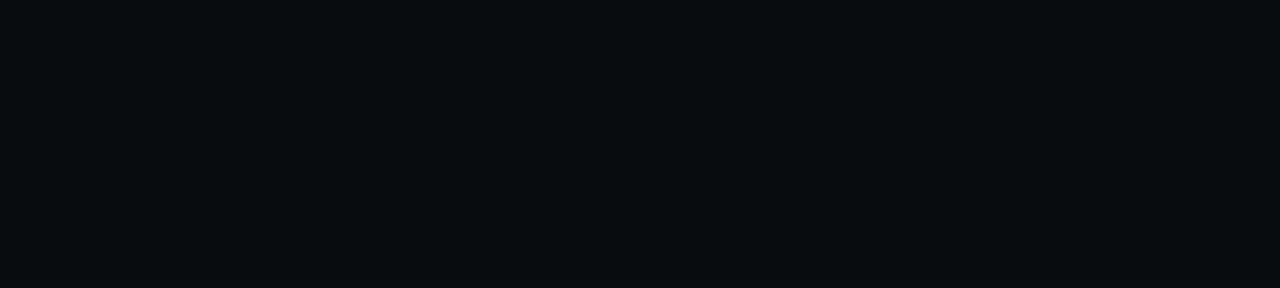
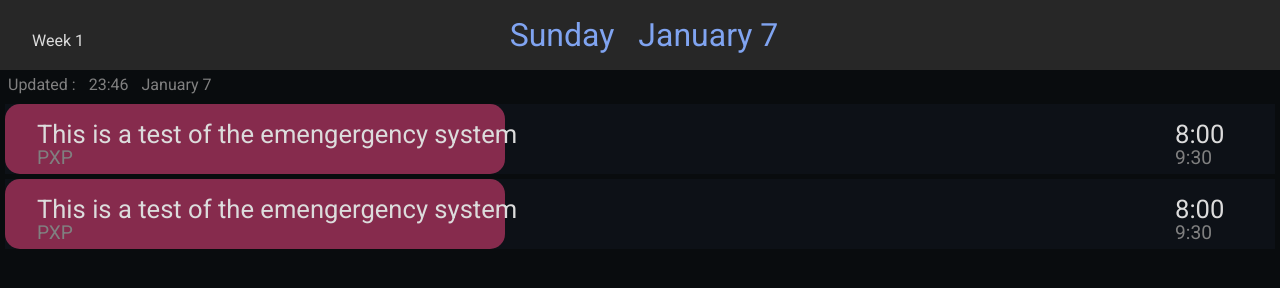
Before and after one commit to pxp888/famcal, a plain HTML site: page index.html in a window 1280 px wide. Drawn offline with nearby package versions, Linux system fonts and the light colour scheme.

Commit message:
CSS updates

```diff
--- a/index.css
+++ b/index.css
@@ -1,7 +1,11 @@
+@import url('https://fonts.googleapis.com/css2?family=Roboto:wght@100;300;400;700&display=swap');
+
+
 :root {
-	--highlight1: rgb(128, 196, 241);
-	--highlight2: rgb(233 32 99);
-	--highlight3: rgb(255, 70, 132);
+    /* --highcolor1: rgb(252, 143, 81); */
+	--highcolor1: rgb(128, 164, 241);
+	--highcolor2: rgb(233, 106, 32);
+	--highcolor3: rgb(255, 70, 132);
 	--backcolor1: rgb(13 17 23);
 	--backcolor2: rgb(9 12 14);
 	--backcolor3: rgb(39 39 39);
@@ -10,8 +14,117 @@
 body {
 	background-color: var(--backcolor2);
 	color: gainsboro;
-
-	margin: 0;
+    margin: 0;
 	-ms-overflow-style: none;  /* IE and Edge */
     scrollbar-width: none;  /* Firefox */
+
+    font-family: 'Roboto', sans-serif;
 }
+
+.header {
+    display: grid;
+    grid-template-columns: 1fr 2fr 1fr;
+    align-items: baseline;
+
+    background-color: var(--backcolor3);
+}
+
+.headerdate {
+    display: flex;
+    flex-direction: row;
+    justify-content: center;
+}
+
+.headerdate p {
+    font-size: 2rem;
+    color: var(--highcolor1);
+    margin: 1rem;
+    margin-right: .5rem;
+}
+
+.headerupdate {
+    /* justify-content: right; */
+    display: flex;
+    flex-direction: row;
+    /* margin-right: 2rem; */
+
+    /* border-bottom: 1px solid rgb(51, 51, 51); */
+}
+
+.headerupdate p {
+    font-size: 1rem;
+    color: var(--highcolor2);
+    color: gray;
+    margin: 5px;
+    margin-left: .5rem;
+
+}
+
+.weeknum {
+    justify-content: left;
+    margin-left: 2rem;
+}
+
+
+
+
+.entry {
+    height: 70px;
+    background-color: var(--backcolor1);
+    margin: 5px;
+}
+
+.entry .info {
+    position: relative;
+    z-index: 2;
+    display: grid;
+    grid-template-columns: 1fr 100px;
+    grid-template-rows: 45px 25px;
+}
+
+.info p {
+    margin: 0;
+    align-self: end;
+}
+
+.entry .summary {
+    font-size: 1.6rem;
+    margin-left: 2rem;
+}
+
+.entry .start {
+    grid-row: 1;
+    grid-column: 2;
+    font-size: 1.6rem;
+}
+
+.entry .end {
+    grid-row: 2;
+    grid-column: 2;
+    margin-bottom: 5px;
+    color: gray;
+    font-size: 1.2rem;
+}
+
+.entry .calendar {
+    grid-row: 2;
+    grid-column: 1;
+    margin-left: 2rem;
+    margin-bottom: 5px;
+
+    color: gray;
+    font-size: 1.2rem;
+}
+
+.entry .timebar {
+    position: relative;
+    z-index: 1;
+    top: -100%;
+
+    border-radius: 15px;
+
+    width: 500px;
+    height: 100%;
+    background-color: var(--highcolor3);
+    opacity: 0.5;
+}
--- a/index.html
+++ b/index.html
@@ -12,10 +12,44 @@
 
 <body>
     <header>
+        <div class="header">
+            <div class="weeknum">
+                <p>Week 1</p>
+            </div>
+            <div class="headerdate">
+                <p>Sunday</p>
+                <p>January 7</p>
+            </div>
+        </div>
+        <div class="headerupdate">
+            <p>Updated : </p>
+            <p>23:46</p>
+            <p>January 7</p>
+        </div>
     </header>
 
     <main>
         <div class="outarea">
+
+            <div class="entry">
+                <div class="info">
+                    <p class="summary">This is a test of the emengergency system</p>
+                    <p class="calendar">PXP</p>
+                    <p class="start">8:00</p>
+                    <p class="end">9:30</p>
+                </div>
+                <div class="timebar"></div>
+            </div>
+
+            <div class="entry">
+                <div class="info">
+                    <p class="summary">This is a test of the emengergency system</p>
+                    <p class="calendar">PXP</p>
+                    <p class="start">8:00</p>
+                    <p class="end">9:30</p>
+                </div>
+                <div class="timebar"></div>
+            </div>
 
         </div>
     </main>
```
Also changed, not shown: 1 other file.
